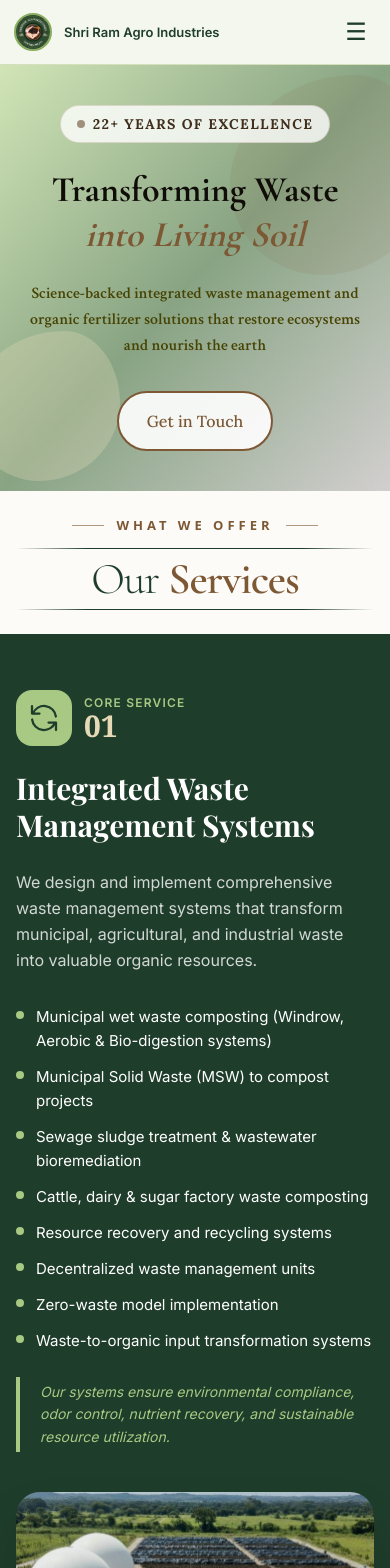
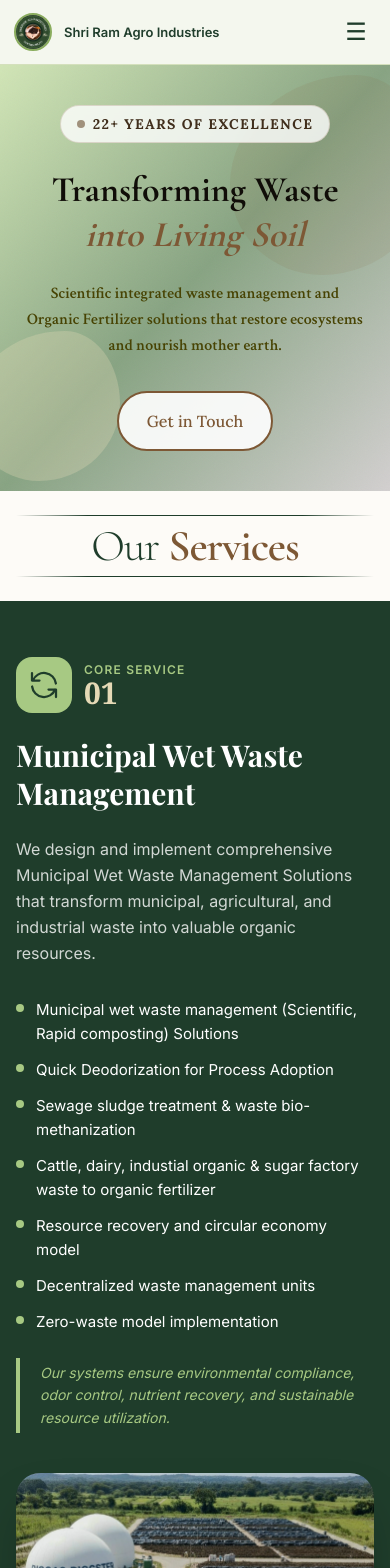
Before and after one commit to Shravani49/shriram-agro, a Next.js app: page /services in a window 390 px wide. Shown: the top 1568 px of the page. Built offline with nearby package versions, Linux system fonts and the light colour scheme.

Commit message:
Bapu Changes

```diff
--- a/src/app/blogs/page.jsx
+++ b/src/app/blogs/page.jsx
@@ -973,7 +973,7 @@ export default async function BlogsPage() {
           <div className="hero-content">
             <div className="hero-pre">
               <div className="hero-pre-line" />
-              <span className="hero-pre-text">Shriram Agro · Knowledge Hub</span>
+              <span className="hero-pre-text">Shriram Agro <br></br> Knowledge Hub</span>
             </div>
 
             <h1 className="hero-title">
@@ -989,11 +989,11 @@ export default async function BlogsPage() {
 
               <div className="hero-stats-row">
                 <div className="hero-stat">
-                  <span className="hero-stat-n">15+</span>
+                  <span className="hero-stat-n">150+</span>
                   <span className="hero-stat-l">Articles</span>
                 </div>
                 <div className="hero-stat">
-                  <span className="hero-stat-n">5+</span>
+                  <span className="hero-stat-n">20+</span>
                   <span className="hero-stat-l">Topics</span>
                 </div>
                 <div className="hero-stat">
--- a/src/app/footer/page.js
+++ b/src/app/footer/page.js
@@ -46,7 +46,7 @@ export default function Footer() {
               <h3 className="footer-logo-name text-lg sm:text-base text-white font-bold">Shri Ram Agro Industries</h3>
             </div>
             <p className="footer-about-text text-sm sm:text-base text-white/80">
-              Transforming food and organic waste into nutrient-rich compost and organic fertilizers through sustainable waste management solutions.
+              Transforming food and organic waste into nutrient-rich compost and wide range of organic fertilizers through sustainable waste management solutions.
             </p>
           </div>
 
@@ -81,11 +81,11 @@ export default function Footer() {
           <div>
             <h4 className="footer-col-heading text-lg font-semibold text-white mb-6">Our Services</h4>
             <ul className="space-y-3 text-base sm:text-lg">
-              <li className="footer-service-item text-white/80">Waste Management Systems</li>
-              <li className="footer-service-item text-white/80">Bio-Processing Solutions</li>
-              <li className="footer-service-item text-white/80">Organic Fertilizer Production</li>
-              <li className="footer-service-item text-white/80">Regenerative Agriculture</li>
-              <li className="footer-service-item text-white/80">Project Consultancy</li>
+              <li className="footer-service-item text-white/80">Waste Management Consultancy</li>
+              <li className="footer-service-item text-white/80">Quick Odor Control Solutions</li>
+              <li className="footer-service-item text-white/80">Organic Fertilizer Plant Setup</li>
+              <li className="footer-service-item text-white/80">Quality Control, Waste Audit and Certification</li>
+              <li className="footer-service-item text-white/80">Sustainable Agriculture Technologies</li>
             </ul>
           </div>
 
--- a/src/app/services/page.js
+++ b/src/app/services/page.js
@@ -11,18 +11,18 @@ export default function ServicesPage() {
         </svg>
       ),
       tag: "Core Service",
-      title: "Integrated Waste Management Systems",
+      title: "Municipal Wet Waste Management",
       intro:
-        "We design and implement comprehensive waste management systems that transform municipal, agricultural, and industrial waste into valuable organic resources.",
+        "We design and implement comprehensive Municipal Wet Waste Management Solutions that transform municipal, agricultural, and industrial waste into valuable organic resources.",
       items: [
-        "Municipal wet waste composting (Windrow, Aerobic & Bio-digestion systems)",
-        "Municipal Solid Waste (MSW) to compost projects",
-        "Sewage sludge treatment & wastewater bioremediation",
-        "Cattle, dairy & sugar factory waste composting",
-        "Resource recovery and recycling systems",
+        "Municipal wet waste management (Scientific, Rapid composting) Solutions",
+        "Quick Deodorization for Process Adoption",
+        "Sewage sludge treatment & waste bio-methanization",
+        "Cattle, dairy, industial organic & sugar factory waste to organic fertilizer",
+        "Resource recovery and circular economy model",
         "Decentralized waste management units",
         "Zero-waste model implementation",
-        "Waste-to-organic input transformation systems",
+
       ],
       footer:
         "Our systems ensure environmental compliance, odor control, nutrient recovery, and sustainable resource utilization.",
@@ -39,19 +39,19 @@ export default function ServicesPage() {
         </svg>
       ),
       tag: "Product Portfolio",
-      title: "Organic Fertilizer Production & Product Development",
+      title: "Organic Fertilizer Range & Product Development",
       intro:
-        "We specialize in development and production of specialized organic fertilizers compliant with regulatory standards and quality benchmarks.",
+        "We specialize in development of a wide range of organic fertilizers compliant with Fertilizer Control Order(FCO) 1985, NPOP Standards & Quality Benchamarks",
       products: [
         { name: "City Compost", desc: "Urban organic waste converted to certified compost" },
-        { name: "PROM", desc: "Phosphate Rich Organic Manure — high-yield soil enhancer" },
+        { name: "Organic Fertilizer", desc: "Restore Soil Fertlity and improves crop yeild sustainably." },
         { name: "FOM", desc: "Fermented Organic Manure with optimized microbial activity" },
         { name: "LFOM", desc: "Liquid Fermented Organic Manure for foliar & drip use" },
-        { name: "PDM", desc: "Potash Derived from Molasses — potassium-rich bio-input" },
+        { name: "PROM", desc: "Phosphate Rich Organic Manure — high-yield soil enhancer" },
         { name: "Bio-enriched Manure", desc: "Microbially fortified organic compost" },
       ],
       footer:
-        "All production systems align with FCO (1985) and NPOP specifications.",
+        "",
       accent: "#7d5835",
       accentLight: "#E5D9B6",
       img: "/images/core2.png",
@@ -67,15 +67,15 @@ export default function ServicesPage() {
       tag: "End-to-End Delivery",
       title: "Turnkey Project Implementation",
       intro:
-        "We provide complete end-to-end project execution for waste management and organic fertilizer production facilities.",
+        "We provide complete end-to-end project execution for waste management and organic fertilizer production projects.",
       steps: [
-        { phase: "Plan", items: ["Feasibility study & project planning", "Compost plant infrastructure design"] },
-        { phase: "Build", items: ["Organic fertilizer production unit setup", "Biogas & CBG integration with FOM by-products", "QC laboratory setup"] },
-        { phase: "Optimize", items: ["Production standardization & microbial optimization", "Regulatory documentation & compliance"] },
-        { phase: "Sustain", items: ["Monitoring, training & operational management"] },
+        { phase: "Plan", items: ["Feasibility study & project planning", "Plant and infrastructure layout"] },
+        { phase: "Build", items: ["Organic fertilizer processing unit setup", "Biogas & CBG integration with FOM by-products", "QC laboratory setup"] },
+        { phase: "Optimize", items: ["Production standardization & process efficiency", "Regulatory & Certification compliance"] },
+        { phase: "Sustain", items: ["Monitoring, training & operational support"] },
       ],
       footer:
-        "Our implementation model ensures projects are delivered efficiently, sustainably, and in compliance with government norms.",
+        "",
       accent: "#1F3D2B",
       accentLight: "#a7c983",
       img: "/images/core3.png",
@@ -90,8 +90,7 @@ export default function ServicesPage() {
       ),
       tag: "Advisory",
       title: "Consultancy, Certification & Compliance",
-      intro:
-        "We offer advisory and technical consultancy services to municipal corporations, private firms, agricultural cooperatives, CSR programs, NGOs, and development organizations.",
+
       clients: [
         "Municipal Corporations",
         "Private Waste Management Firms",
@@ -100,9 +99,8 @@ export default function ServicesPage() {
         "NGOs & Development Organizations",
       ],
       advisory: [
-        "Organic input certification guidance",
+        "Organic (NPOP) certification guidance",
         "FCO compliance advisory",
-        "NPOP certification support",
         "Technical audits & project evaluation",
         "Waste-to-value strategic planning",
         "Policy-level advisory & sustainability presentations",
@@ -121,18 +119,18 @@ export default function ServicesPage() {
             d="M9.663 17h4.673M12 3v1m6.364 1.636l-.707.707M21 12h-1M4 12H3m3.343-5.657l-.707-.707m2.828 9.9a5 5 0 117.072 0l-.548.547A3.374 3.374 0 0014 18.469V19a2 2 0 11-4 0v-.531c0-.895-.356-1.754-.988-2.386l-.548-.547z" />
         </svg>
       ),
-      tag: "Innovation",
+      tag: "R and D",
       title: "Research & Innovation",
       intro:
-        "Under the leadership of Adv. Rahul Padwal, Adjunct Research Scientist at AICAD, Nairobi, our services are strengthened by active research and international collaboration.",
+        "Under the leadership of Our Founder Rahul Padwal, who serves as an Adjunct Research Scientist at AICAD, Nairobi, our services are strengthened by active research and international collaboration.",
       focusAreas: [
-        "Food & agricultural waste bio-processing",
+        "Municipal Food & agricultural waste bio-processing",
         "Soil health management",
         "Integrated nutrient management",
-        "Microbial CFU optimization",
+        "Sustainable Agriculture Practices",
         "Climate-resilient agriculture systems",
-        "Fermented Organic Manure development",
-        "Quality enhancement of organic fertilizers",
+        "Fermented Organic and Liquid Manure development",
+        "Enrichment of Organic fertilizers",
       ],
       footer:
         "Our international collaborations and academic engagements strengthen our project credibility and innovation capability.",
@@ -269,8 +267,8 @@ export default function ServicesPage() {
           </h1>
 
           <p className="text-base sm:text-xl md:text-2xl font-semibold text-[#474303] max-w-3xl mx-auto mb-8 sm:mb-12 body-text leading-relaxed animate-fade-in px-2" style={{animationDelay: '0.4s'}}>
-            Science-backed integrated waste management and organic fertilizer solutions
-            that restore ecosystems and nourish the earth
+            Scientific integrated waste management and Organic Fertilizer solutions
+            that restore ecosystems and nourish mother earth.
           </p>
 
           <div className="flex gap-4 sm:gap-6 justify-center flex-wrap animate-fade-in" style={{animationDelay: '0.6s'}}>
@@ -291,13 +289,7 @@ export default function ServicesPage() {
 
       {/* OUR SERVICES HEADING */}
       <div className="bg-[#FDFBF7] py-6 sm:py-20 flex flex-col items-center gap-0">
-        <div className="flex items-center gap-3 sm:gap-4 mb-3 sm:mb-6">
-          <div className="w-8 sm:w-12 h-px bg-[#7d5835] opacity-60" />
-          <span className="font-sans text-[13px] sm:text-[16px] font-bold tracking-[4px] sm:tracking-[6px] uppercase text-[#7d5835]">
-            What We Offer
-          </span>
-          <div className="w-8 sm:w-12 h-px bg-[#7d5835] opacity-60" />
-        </div>
+
 
         <div className="flex flex-col items-center w-full max-w-3xl px-4 sm:px-6">
           <div className="w-full h-px"
@@ -414,7 +406,7 @@ export default function ServicesPage() {
                   </svg>
                 </div>
                 <p className="text-white text-[14px] sm:text-[16px]">
-                  All formulations develop optimized <strong>microbial CFU levels</strong> to enhance
+                Our Formulations and Product Development optimized to enhance
                   soil structure, nutrient availability, and long-term soil fertility.
                 </p>
               </div>
@@ -601,13 +593,7 @@ export default function ServicesPage() {
 
               {/* AICAD badge */}
               <div className="bg-[#F1F3E0] rounded-2xl px-4 sm:px-6 py-4 sm:py-5 flex items-center gap-3 sm:gap-4">
-                <div className="w-12 h-12 bg-[#1F3D2B] rounded-xl flex items-center justify-center shrink-0 text-white font-bold text-sm leading-tight text-center">
-                  AI<br />CAD
-                </div>
-                <div>
-                  <p className="font-bold text-[#1F3D2B] text-[15px] sm:text-[17px]">AICAD Nairobi</p>
-                  <p className="text-[#2E2E2E] text-[13px] sm:text-[15px]">International research collaboration & academic engagement</p>
-                </div>
+
               </div>
             </div>
 
```
Also changed, not shown: src/app/about/page.js (+9 -12 lines), src/app/founder/page.js (+6 -33 lines), src/app/page.js (+26 -32 lines).
